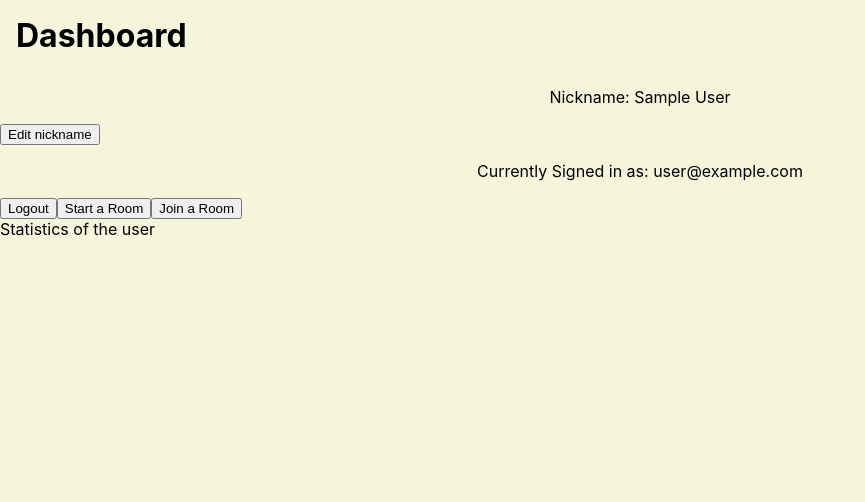
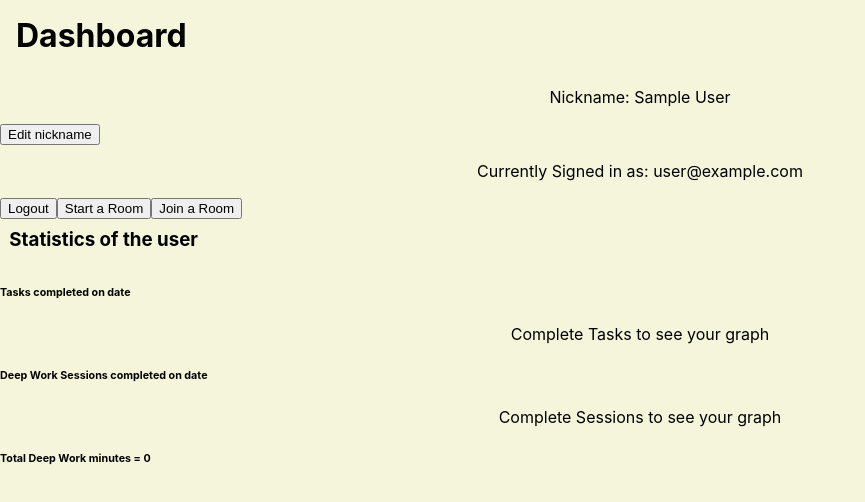
Before and after one commit to siddhantmaitra/exhibit2021-studypane, a React (Create React App) app: page /Dashboard in a window 1280 px wide. Shown: the top 502 px of the page, without its empty margins (0-865 px from the left). Built offline with nearby package versions, Linux system fonts and the light colour scheme; no server answers; the database is empty; sample sign-in values are in the browser's storage.

Commit message:
added basic visualisation

```diff
--- a/package.json
+++ b/package.json
@@ -6,9 +6,12 @@
     "@testing-library/jest-dom": "^5.14.1",
     "@testing-library/react": "^11.2.7",
     "@testing-library/user-event": "^12.8.3",
+    "chart.js": "^3.4.1",
+    "convert-firebase-timestamp": "0.0.4",
     "countable": "^3.0.1",
     "firebase": "^8.7.0",
     "react": "^17.0.2",
+    "react-chartjs-2": "^3.0.3",
     "react-copy-to-clipboard": "^5.0.3",
     "react-dom": "^17.0.2",
     "react-router-dom": "^5.2.0",
--- a/src/components/Stats.js
+++ b/src/components/Stats.js
@@ -1,17 +1,103 @@
-import { useContext } from "react";
+import { useContext, useEffect, useState } from "react";
 import { AuthContext } from "../contexts/AuthContext";
-import useFirestoreAayushTasks from "../hooks/useFirestoreAayushTasks";
-import useFirestoreAayushSession from "../hooks/useFirestoreAayushSessions";
-import useFirestoreAayushRooms from "../hooks/useFirestoreAayushRooms";
+import useFirestoreStatsTasks from "../hooks/useFirestoreStatsTasks";
+import useFirestoreStatsSession from "../hooks/useFirestoreStatsSessions";
+import { convertTimestamp } from "convert-firebase-timestamp";
+import { Bar } from "react-chartjs-2";
 
 const Stats = () => {
-  const { currentUser } = useContext(AuthContext); //currentUser.uid is the id of the Current user.
-  const { tasks } = useFirestoreAayushTasks(currentUser.uid, "tasks");
-  const { sessions } = useFirestoreAayushSession(currentUser.uid, "sessions");
-  const { rooms } = useFirestoreAayushRooms(currentUser.uid, "rooms");
+  const { currentUser } = useContext(AuthContext);
+  const { tasks } = useFirestoreStatsTasks(currentUser.uid, "tasks");
+  const { sessions } = useFirestoreStatsSession(currentUser.uid, "sessions");
 
-  console.log(tasks, sessions, rooms); //How you access them.
-  return <div>Statistics of the user</div>;
+  const [taskDate, setTaskDate] = useState([]);
+  const [taskCounts, setTaskCounts] = useState({});
+  const [sessionDate, setSessionDate] = useState([]);
+  const [sessionCounts, setSessionCounts] = useState({});
+  const [sessionMinutes, setSessionMinutes] = useState(0);
+
+  useEffect(() => {
+    const temp1 = [];
+    tasks.forEach((task) => {
+      if (task.status) {
+        // temp.push(task["createdAt"]);
+        temp1.push(String(convertTimestamp(task["createdAt"])).slice(4, 15));
+        setTaskDate(temp1);
+      }
+    });
+
+    const temp2 = {};
+    taskDate.forEach(function (x) {
+      temp2[x] = (temp2[x] || 0) + 1;
+    });
+    setTaskCounts(temp2);
+
+    const temp3 = [];
+    sessions.forEach((session) => {
+      // temp.push(task["createdAt"]);
+      temp3.push(String(convertTimestamp(session["createdAt"])).slice(4, 15));
+      setSessionDate(temp3);
+    });
+
+    const temp4 = {};
+    sessionDate.forEach(function (x) {
+      temp4[x] = (temp4[x] || 0) + 1;
+    });
+    setSessionCounts(temp4);
+
+    let cnt = 0;
+    sessions.forEach((session) => {
+      cnt += session.time;
+    });
+    setSessionMinutes(cnt);
+  }, [tasks, sessions, sessionMinutes]);
+
+  console.log(sessionDate);
+  console.log(sessionCounts);
+
+  return (
+    <div>
+      <h3>Statistics of the user</h3>
+      <h6>Tasks completed on date</h6>
+      {Object.keys(taskCounts).length > 0 ? (
+        <Bar
+          data={{
+            labels: Object.keys(taskCounts),
+            datasets: [
+              {
+                label: "Tasks",
+                data: Object.values(taskCounts),
+                backgroundColor: ["#c64d4d"],
+              },
+            ],
+          }}
+          // height={150}
+          // width={300}
+          // options={{ maintainAspectRatio: false }}
+        />
+      ) : (
+        <p>Complete Tasks to see your graph</p>
+      )}
+      <h6>Deep Work Sessions completed on date</h6>
+      {Object.keys(sessionCounts).length > 0 ? (
+        <Bar
+          data={{
+            labels: Object.keys(sessionCounts),
+            datasets: [
+              {
+                label: "Deep Work Sessions",
+                data: Object.values(sessionCounts),
+                backgroundColor: ["#2de282"],
+              },
+            ],
+          }}
+        />
+      ) : (
+        <p>Complete Sessions to see your graph</p>
+      )}
+      <h6>Total Deep Work minutes = {sessionMinutes}</h6>
+    </div>
+  );
 };
 
 export default Stats;
--- a/src/contexts/AuthContext.js
+++ b/src/contexts/AuthContext.js
@@ -1,6 +1,6 @@
 import { useState, useEffect, createContext } from "react";
 import { projectAuthentication } from "../Firebase/config";
-import firebase from "firebase";
+import firebase from "firebase/app";
 
 export const AuthContext = createContext();
 
--- a/src/hooks/useFirestoreAayushSessions.js
+++ /dev/null
@@ -1,27 +0,0 @@
-import { useEffect } from "react";
-import { useState } from "react";
-import { projectFirestore } from "../Firebase/config";
-
-const useFirestoreAayushSession = (CurrentUserID, colllection) => {
-  const [sessions, setDocs] = useState([]);
-
-  useEffect(() => {
-    if (CurrentUserID) {
-      const unsub = projectFirestore
-        .collection(colllection)
-        .where("ownerId", "==", CurrentUserID)
-        // .orderBy("createdAt", "asc")
-        .onSnapshot((snap) => {
-          let documents = [];
-          snap.forEach((doc) => {
-            documents.push({ ...doc.data(), id: doc.id });
-          });
-          setDocs(documents);
-        });
-      return () => unsub();
-    }
-  }, [CurrentUserID, colllection]);
-  return { sessions };
-};
-
-export default useFirestoreAayushSession;
--- a/src/hooks/useFirestoreAayushRooms.js
+++ b/src/hooks/useFirestoreStatsSessions.js
@@ -2,15 +2,15 @@ import { useEffect } from "react";
 import { useState } from "react";
 import { projectFirestore } from "../Firebase/config";
 
-const useFirestoreAayushRooms = (CurrentUserID, colllection) => {
-  const [rooms, setDocs] = useState([]);
+const useFirestoreStatsSession = (CurrentUserID, colllection) => {
+  const [sessions, setDocs] = useState([]);
 
   useEffect(() => {
     if (CurrentUserID) {
       const unsub = projectFirestore
         .collection(colllection)
         .where("ownerId", "==", CurrentUserID)
-        // .orderBy("createdAt", "asc")
+        .orderBy("createdAt", "asc")
         .onSnapshot((snap) => {
           let documents = [];
           snap.forEach((doc) => {
@@ -21,7 +21,7 @@ const useFirestoreAayushRooms = (CurrentUserID, colllection) => {
       return () => unsub();
     }
   }, [CurrentUserID, colllection]);
-  return { rooms };
+  return { sessions };
 };
 
-export default useFirestoreAayushRooms;
+export default useFirestoreStatsSession;
--- a/src/hooks/useFirestoreAayushTasks.js
+++ b/src/hooks/useFirestoreStatsTasks.js
@@ -2,7 +2,7 @@ import { useEffect } from "react";
 import { useState } from "react";
 import { projectFirestore } from "../Firebase/config";
 
-const useFirestoreAayushTasks = (CurrentUserID, colllection) => {
+const useFirestoreStatsTasks = (CurrentUserID, colllection) => {
   const [tasks, setDocs] = useState([]);
 
   useEffect(() => {
@@ -10,7 +10,7 @@ const useFirestoreAayushTasks = (CurrentUserID, colllection) => {
       const unsub = projectFirestore
         .collection(colllection)
         .where("ownerId", "==", CurrentUserID)
-        // .orderBy("createdAt", "asc")
+        .orderBy("createdAt", "asc")
         .onSnapshot((snap) => {
           let documents = [];
           snap.forEach((doc) => {
@@ -24,4 +24,4 @@ const useFirestoreAayushTasks = (CurrentUserID, colllection) => {
   return { tasks };
 };
 
-export default useFirestoreAayushTasks;
+export default useFirestoreStatsTasks;
```
Also changed, not shown: src/components/OnHome.js (+79 -25 lines), 1 other file (tests, documents, lock files or other folders).
